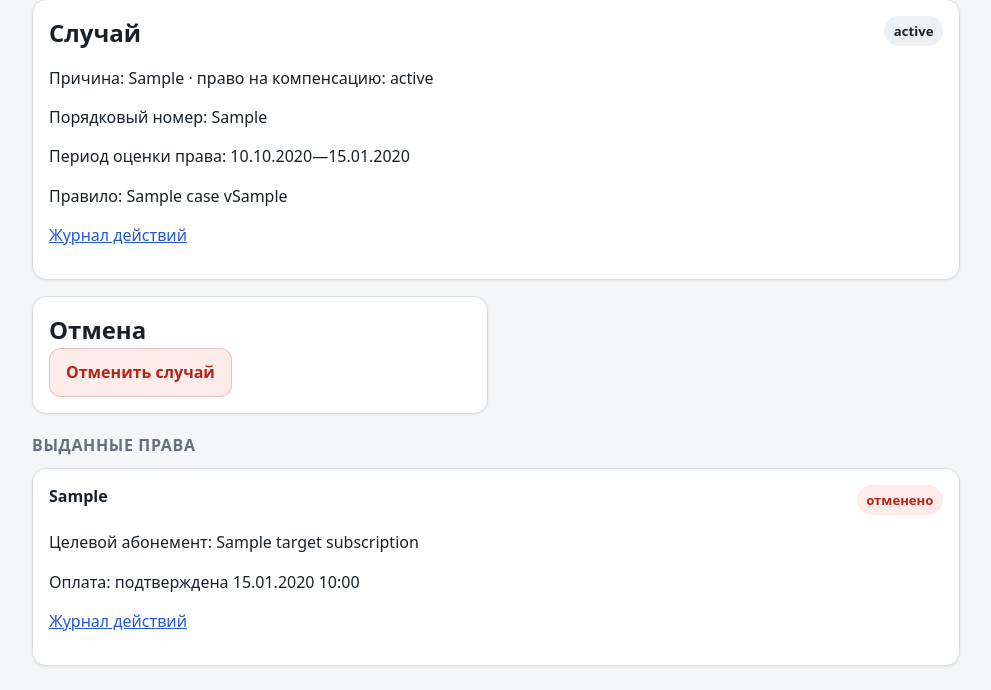
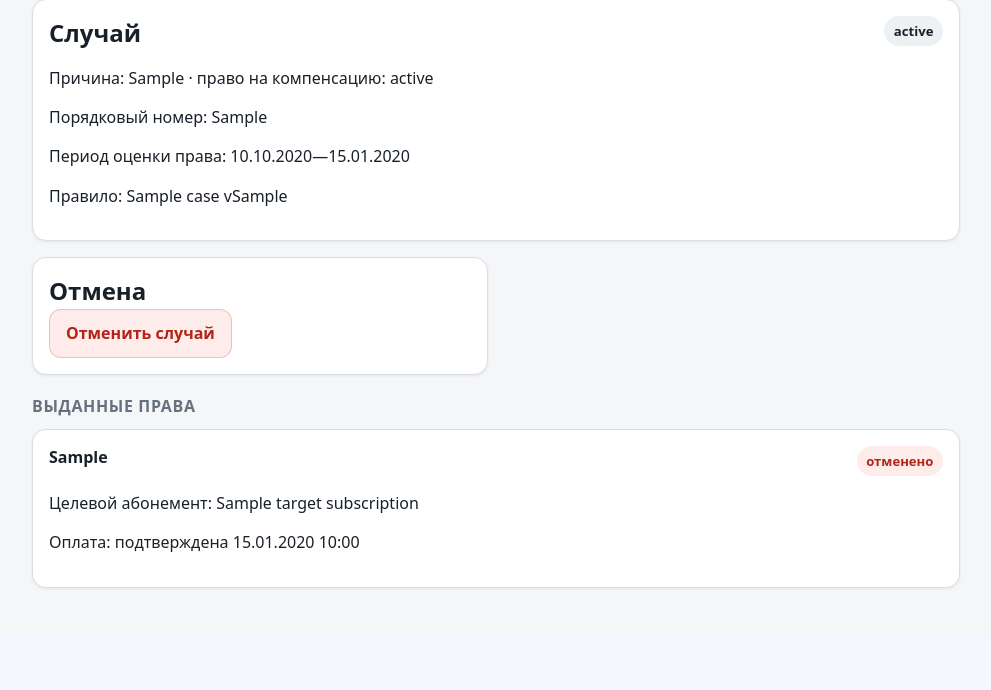
Before and after one commit to undel-gh/Ice-school-schedule, a Django app: template templates/subscriptions/manager_compensation_case_detail.html in a window 1280 px wide. Shown: the part 166-856 px from the top of the page, without its empty margins (144-1135 px from the left). After the commit the page ends 755 px from the top, so only its background shows below. Run offline with Django 5.2, Linux system fonts and the light colour scheme; the template is opened without the code that fills it: most values are stand-ins (such as "Sample title", 1, 10 or a date in 2020).

Commit message:
Polish compensation detail presentation

```diff
--- a/templates/subscriptions/manager_compensation_case_detail.html
+++ b/templates/subscriptions/manager_compensation_case_detail.html
@@ -11,7 +11,7 @@
   {% if case.eligible_absence_ordinal %}<p>Порядковый номер: {{ case.eligible_absence_ordinal }}</p>{% endif %}
   {% if case.eligibility_period_from %}<p>Период оценки права: {{ case.eligibility_period_from|date:"d.m.Y" }}—{{ case.eligibility_period_until|date:"d.m.Y" }}</p>{% endif %}
   <p>Правило: {{ case.policy_name_snapshot }} v{{ case.policy_version_snapshot }}</p>
-  <p><a href="{% url 'audit_manager:events' %}?aggregate_type=AbsenceCompensationCase&aggregate_id={{ case.id }}">Журнал действий</a></p>
+  {% if perms.audit.view_auditevent %}<p><a href="{% url 'audit_manager:events' %}?aggregate_type=AbsenceCompensationCase&aggregate_id={{ case.id }}">Журнал действий</a></p>{% endif %}
 </article>
 
 {% if case.status == "open" %}
@@ -36,7 +36,7 @@
 <div class="card-list">
 {% for grant in grants %}
   <article class="lesson-card">
-    <div class="lesson-card__top"><strong>{{ grant.get_action_type_display }}</strong>{% if grant.reversed_at %}<span class="badge badge--cancelled">отменено</span>{% elif grant.activated_at %}<span class="badge badge--covered">активировано</span>{% else %}<span class="badge badge--unknown">ожидает</span>{% endif %}</div>
+    <div class="lesson-card__top"><strong>{% if grant.action_type == "free_makeup" %}Бесплатная отработка{% elif grant.action_type == "paid_makeup" %}Платная отработка{% elif grant.action_type == "billing_recalculation" %}Перерасчёт{% else %}{{ grant.get_action_type_display }}{% endif %}</strong>{% if grant.reversed_at %}<span class="badge badge--cancelled">отменено</span>{% elif grant.activated_at %}<span class="badge badge--covered">активировано</span>{% else %}<span class="badge badge--unknown">ожидает</span>{% endif %}</div>
     {% if grant.target_subscription %}<p>Целевой абонемент: {{ grant.target_subscription.plan_name_snapshot }}</p>{% endif %}
     <p>Оплата: {% if grant.fee_confirmed_at %}подтверждена {{ grant.fee_confirmed_at|date:"d.m.Y H:i" }}{% else %}не подтверждена{% endif %}</p>
     {% if grant.action_type == paid_action_type and not grant.reversed_at %}
@@ -47,7 +47,7 @@
       <form class="manager-form" method="post" action="{% url 'subscriptions:manager_compensation_activate_paid' grant.id %}">{% csrf_token %}{{ activate_form.as_p }}<button class="btn-primary" type="submit">Активировать</button></form>
       {% endif %}
     {% endif %}
-    <p><a href="{% url 'audit_manager:events' %}?aggregate_type=AbsenceCompensationActionGrant&aggregate_id={{ grant.id }}">Журнал действий</a></p>
+    {% if perms.audit.view_auditevent %}<p><a href="{% url 'audit_manager:events' %}?aggregate_type=AbsenceCompensationActionGrant&aggregate_id={{ grant.id }}">Журнал действий</a></p>{% endif %}
   </article>
 {% empty %}<div class="empty-state">Право ещё не выдано.</div>{% endfor %}
 </div>
```
